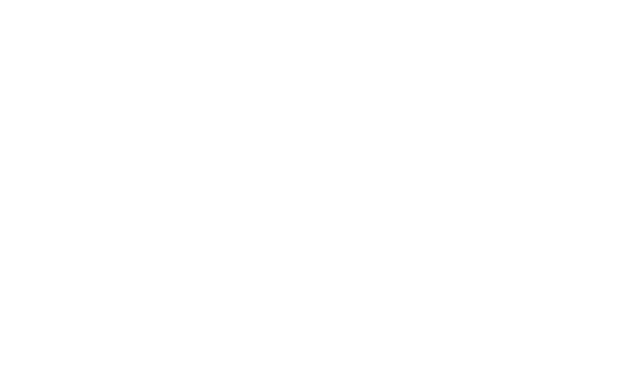
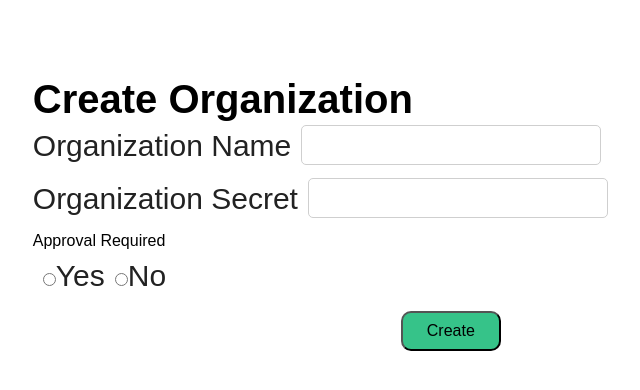
Before and after one commit to robsookim/encontro, a React (Create React App) app in the folder client/: page /organization in a window 1280 px wide. Shown: the top 390 px of the page, without its empty margins (42-682 px from the left). Built offline with nearby package versions, Linux system fonts and the light colour scheme.

Commit message:
few more additions

```diff
--- a/client/src/App.js
+++ b/client/src/App.js
@@ -5,6 +5,8 @@
 import Login from "./pages/login/login";
 import Home from "./pages/home/home";
 import Join from "./pages/join/join";
+import Organization from "./pages/Organization/Organization.js";
+
 // import Meetings from "./pages/meetings";
 // import Users from "./pages/users";
 import Meeting from "./pages/meeting/meeting";
@@ -23,6 +25,8 @@
           <Route path="/login" component={Login} />
           <Route path="/create" component={Create} />
           <Route path="/join" component={Join} />
+          <Route path="/organization" component={Organization} />
+
           {/* <Route path="/meetings" component={Meetings} /> */}
           {/* <Route path="/users" component={Users} /> */}
           <Route path="/meeting/:id" component={Meeting} />
--- a/client/src/components/OrganizationForm/OrganizationForm.css
+++ b/client/src/components/OrganizationForm/OrganizationForm.css
@@ -0,0 +1,30 @@
+.organization-form-wrapper{
+    display:flex;
+    flex-direction: column;
+}
+.org-create-form{
+    display:flex;
+    flex-direction: column;
+    justify-content: space-around;
+    align-items: flex-start;
+    width:100%;
+    height:100%;
+}
+.org-form-submit{
+    width:100px;
+    border-radius:10px;
+}
+.org-form-input-wrapper{
+
+}
+.org-form-input{
+    margin-left:10px;
+}
+.org-form-input.text-input{
+    width:300px;
+    height:40px;
+}
+.org-form-header{
+    align-self: flex-start;
+    margin:0;
+}
--- a/client/src/components/OrganizationForm/OrganizationForm.js
+++ b/client/src/components/OrganizationForm/OrganizationForm.js
@@ -3,24 +3,53 @@
 class OrganizationForm extends Component {
   render() {
     return (
-      <div className="organization-form-wrapper">
-        <form>
-          <h2>Create Organization</h2>
-          <label>
+      <div className="organization-form-wrapper" style={{width:this.props.width||"70%", height:this.props.height||"80%"}}>
+        <form className="org-create-form">
+          <h2 className = "org-form-header">Create Organization</h2>
+          <label className="org-form-input-wrapper">
             Organization Name
-            <input type="text" name="orgName" onChange={this.props.changeOrgFormValue}/>
+            <input
+              className="org-form-input text-input"
+              type="text"
+              name="orgName"
+              onChange={this.props.changeOrgFormValue}
+              value={this.props.formState.orgName}
+            />
           </label>
-          <label>
+          <label className="org-form-input-wrapper">
             Organization Secret
-            <input type="password" name="orgSecret" onChange={this.props.changeOrgFormValue}/>
+            <input
+              className="org-form-input text-input"
+              type="password"
+              name="orgSecret"
+              onChange={this.props.changeOrgFormValue}
+              value={this.props.formState.orgSecret}
+            />
           </label>
           <span>Approval Required</span>
-          <input type="radio" name="orgApproval" id="Yes" value={true} onChange={this.props.changeOrgFormValue}/>
-          <label for="Yes">Yes</label>
-          <input type="radio" name="orgApproval" id="No" value={false} onChange={this.props.changeOrgFormValue}/>
-          <label for="No">No</label>
-          <button type="submit">
-              Create
+          <div className="org-form-input-wrapper">
+            <input
+              type="radio"
+              name="orgApproval"
+              id="Yes"
+              value={true}
+              onChange={this.props.changeOrgFormValue}
+              className="org-form-input"
+            />
+            <label htmlFor="Yes">Yes</label>
+            <input
+              type="radio"
+              name="orgApproval"
+              id="No"
+              value={false}
+              onChange={this.props.changeOrgFormValue}
+              className="org-form-input"
+            />
+            <label htmlFor="No">No</label>
+          </div>
+
+          <button onClick = {this.props.handleFormSubmit} className="org-form-submit" type="submit">
+            Create
           </button>
         </form>
       </div>
--- a/client/src/pages/Organization/Organization.js
+++ b/client/src/pages/Organization/Organization.js
@@ -1,5 +1,5 @@
 import React, { Component } from "react";
-import API from "./../utils/API.js";
+import API from "../../utils/API.js";
 import OrganizationForm from "../../components/OrganizationForm/OrganizationForm.js";
 
 class Organization extends Component {
@@ -7,19 +7,23 @@
     newOrganization: {
       orgName: "",
       orgSecret: "",
-      orgApproval: ""
+      orgApproval: 0
     }
   };
-  handleChange(e) {
+  handleChange =e =>{
     const newOrg = this.state.newOrganization;
     newOrg[e.target.name] = e.target.value
     this.setState({newOrganization:newOrg});
+  }
+  handleFormSubmit = e=>{
+    e.preventDefault();
+    console.log(this.state.newOrganization);
   }
 
   render() {
     return (
       <div className="org-page">
-        <OrganizationForm changeOrgFormValue={this.handleChange} />
+        <OrganizationForm handleFormSubmit ={this.handleFormSubmit} formState = {this.state.newOrganization}changeOrgFormValue={this.handleChange} />
       </div>
     );
   }
```
